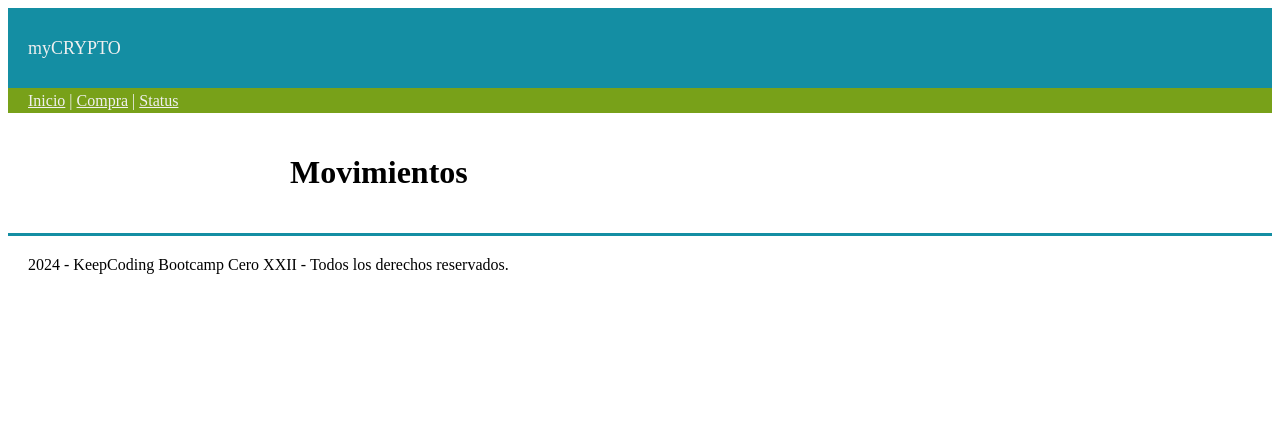
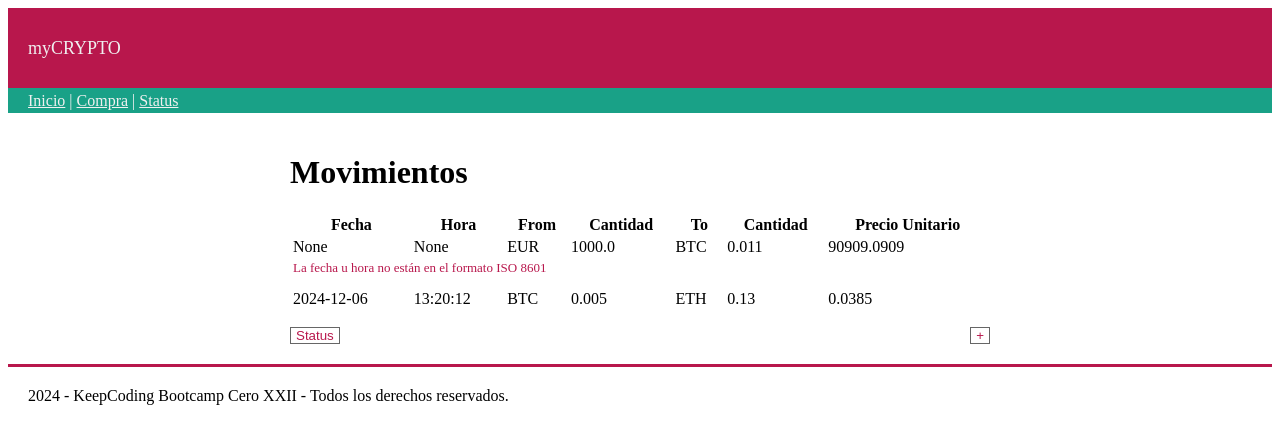
Before and after one commit to claudiadevis/Proyecto_Simulador_Cryptos, a Flask app: page / in a window 1280 px wide. Shown: the top 444 px of the page. Run offline with Flask 3, Linux system fonts and the light colour scheme; data comes from the database, SQL or seed files in the repository; both versions use the stored data as it was after the commit.

Commit message:
Inicio listo, compra en proceso

```diff
--- a/cryptos/models.py
+++ b/cryptos/models.py
@@ -0,0 +1,162 @@
+from datetime import date, datetime
+
+import sqlite3
+RUTA_DB = 'cryptos/data/cryptos.db'
+
+monedas = [
+    'EUR',
+    'BTC',
+    'ETH',
+    'USDT',
+    'ADA',
+    'SOL',
+    'XRP',
+    'DOT',
+    'DOGE',
+    'SHIB',
+]
+
+
+class DBManager:
+    """
+    Clase para interactuar con la base de datos
+    """
+
+    def __init__(self, ruta):
+        self.ruta = ruta
+
+    def consultarSQL(self, consulta):
+
+        conexion = sqlite3.connect(self.ruta)
+        cursor = conexion.cursor()
+        cursor.execute(consulta)
+        datos = cursor.fetchall()
+
+        self.registros = []
+        nombres_columna = []
+
+        for columna in cursor.description:
+            nombres_columna.append(columna[0])
+
+        for dato in datos:
+            movimiento = {}
+            indice = 0
+            for nombre in nombres_columna:
+                movimiento[nombre] = dato[indice]
+                indice += 1
+            self.registros.append(movimiento)
+
+        conexion.close()
+        return self.registros
+
+
+class Movimiento:
+
+    def __init__(self, dict_mov):
+        self.errores = []
+
+        fecha = dict_mov.get('date', '')
+        hora = dict_mov.get('time', '')
+        moneda_from = dict_mov.get('from_currency', '')
+        cantidad_from = dict_mov.get('from_quantity', 0)
+        moneda_to = dict_mov.get('to_currency', '')
+        cantidad_to = dict_mov.get('to_quantity', 0)
+
+        self.id = dict_mov.get('id')
+
+        # Validación fecha y hora
+        try:
+            fecha_hora = fecha + 'T' + hora + 'Z'
+            self.fecha_hora = datetime.fromisoformat(fecha_hora)
+            self.fecha = fecha
+            self.hora = hora
+        except ValueError:
+            self.fecha_hora = None
+            mensaje = f'La fecha u hora no están en el formato ISO 8601'
+            self.errores.append(mensaje)
+        except TypeError:
+            self.fecha_hora = None
+            mensaje = f'La fecha u hora no son una cadena'
+            self.errores.append(mensaje)
+        except:
+            self.fecha_hora = None
+            mensaje = f'Error desconocido con la fecha u hora'
+            self.errores.append(mensaje)
+
+        # Validación from (moneda)
+        if moneda_from in monedas:
+            self.moneda_from = moneda_from
+        else:
+            raise ValueError(
+                f'La moneda {moneda_from} no es una moneda válida')
+
+        # Validación to (moneda)
+        if moneda_to in monedas:
+            self.moneda_to = moneda_to
+        else:
+            raise ValueError(f'La moneda {moneda_to} no es una moneda válida')
+
+        # Validación cantidad_from
+        try:
+            valor = float(cantidad_from)
+            if valor > 0:
+                self.cantidad_from = valor
+            else:
+                self.cantidad_from = 0
+                mensaje = f'El importe de la cantidad debe ser un número mayor que cero'
+                self.errores.append(mensaje)
+
+        except ValueError:
+            self.cantidad_from = 0
+            mensaje = f'El valor no es convertible a número'
+            self.errores.append(mensaje)
+
+        # Validación cantidad_to
+        try:
+            valor = float(cantidad_to)
+            if valor > 0:
+                self.cantidad_to = valor
+            else:
+                self.cantidad_to = 0
+                mensaje = f'El importe de la cantidad debe ser un número mayor que cero'
+                self.errores.append(mensaje)
+
+        except ValueError:
+            self.cantidad_to = 0
+            mensaje = f'El valor no es convertible a número'
+            self.errores.append(mensaje)
+
+        if self.cantidad_to:
+            if self.cantidad_from:
+                self.precio_unitario = round(
+                    self.cantidad_from / self.cantidad_to, 4)
+
+    @property
+    def has_errors(self):
+        return len(self.errores) > 0
+
+    def __str__(self):
+        return f'{self.fecha} | {self.hora} | {self.moneda_from} | {self.cantidad_from} | {self.moneda_to} | {self.cantidad_to}'
+
+    def __repr__(self):
+        return self.__str__()
+
+
+class ListaMovimientosDB:
+
+    def __init__(self):
+        try:
+            self.cargar_movimientos()
+        except:
+            self.movimientos = []
+
+    def cargar_movimientos(self):
+        db = DBManager(RUTA_DB)
+        sql = 'SELECT id, date, time, from_currency, from_quantity, to_currency, to_quantity FROM movimientos'
+        datos = db.consultarSQL(sql)
+
+        self.movimientos = []
+        for dato in datos:
+            mov = Movimiento(dato)
+            # ☺print(mov)
+            self.movimientos.append(mov)
--- a/cryptos/static/css/styles.css
+++ b/cryptos/static/css/styles.css
@@ -1,6 +1,6 @@
 :root {
-  --primary-color: hsl(189, 78%, 36%);
-  --secondary-color: #78a119;
+  --primary-color: #b8174c;
+  --secondary-color: #19a187;
 
   --neutral-100: #f0f0f0;
   --neutral-60: #666666;
@@ -45,12 +45,7 @@ header {
 
 .tabla {
   width: 100%;
-  margin: 0;
-}
-
-.tabla .numero,
-.tabla .acciones {
-  text-align: right;
+  margin-bottom: 15px;
 }
 
 .tabla .lista-vacia {
@@ -71,21 +66,51 @@ header {
   border-top: var(--standard-border);
 }
 
-.acciones .mini-boton {
-  /* border: solid thin var(--primary-color); */
+.acciones {
+  display: flex;
+  flex-direction: row;
+  justify-content: space-between;
+}
+
+.boton {
+  border: 0.5px solid var(--neutral-60);
+  cursor: pointer;
   padding: 0 5px;
-  /* background-color: lightgray; */
+  background-color: white;
   color: var(--primary-color);
 }
 
-.acciones a.mini-boton:hover {
-  text-decoration: none;
-  color: white;
-  background-color: var(--primary-color);
+.boton:hover {
+  background-color: var(--neutral-60);
+  color: var(--neutral-100)
 }
 
-.errors {
-  color: var(--error-color);
-  font-size: small;
-  margin: 0;
+.mini-boton {
+  width: 40px;
+  height: 40px;
+  background-color: var(--neutral-100);
+  color: var(--neutral-60)
 }
+
+.campo {
+  display: flex;
+  justify-content: space-between;
+  font-size: 20px;
+}
+
+.linea {
+  display: flex;
+  align-items: center;
+  font-size: 20px;
+}
+
+.calculadora {
+  align-items: center;
+  display: flex;
+  justify-content: flex-start;
+  gap: 10px;
+}
+
+.fa-custom-size {
+  font-size: 25px;
+}
--- a/cryptos/templates/inicio.html
+++ b/cryptos/templates/inicio.html
@@ -7,3 +7,62 @@
 {% block page_title %}
 <h1>Movimientos</h1>
 {% endblock page_title %}
+
+{% block contenido %}
+<table class='paper tabla'>
+    <tr class="fila">
+        <th>Fecha</th>
+        <th>Hora</th>
+        <th>From</th>
+        <th>Cantidad</th>
+        <th>To</th>
+        <th>Cantidad</th>
+        <th>Precio Unitario</th>
+    </tr>
+    {% if movs %}
+    {% for m in movs %}
+    <tr class="fila">
+        {% if m.fecha_hora %}
+        <td>{{ m.fecha }}</td>
+        <td>{{ m.hora }}</td>
+        {% else %}
+        <td>None</td>
+        <td>None</td>
+        {% endif %}
+        <td>{{ m.moneda_from }}</td>
+        <td>{{ m.cantidad_from }}</td>
+        <td>{{ m.moneda_to }}</td>
+        <td>{{ m.cantidad_to }}</td>
+        <td>{{ m.precio_unitario }}</td>
+    </tr>
+    {% if m.has_errors %}
+    <tr>
+        <td colspan="4">
+            <p class="error">
+                {% for error in m.errores %}
+                {{error}}<br>
+                {% endfor %}
+            </p>
+        </td>
+    </tr>
+    {% endif %}
+    {% endfor %}
+    {% else %}
+    <tr class="fila">
+        <td class="lista-vacia" colspan="6">No hay movimientos</td>
+    </tr>
+    {% endif %}
+</table>
+
+<block>
+    <div class="acciones">
+        <a href="/status">
+            <button class="boton">Status</button>
+        </a>
+        <a href="/compra">
+            <button class="boton boton-derecha">+</button>
+        </a>
+    </div>
+</block>
+
+{% endblock contenido %}
--- a/cryptos/views.py
+++ b/cryptos/views.py
@@ -1,8 +1,16 @@
 from flask import render_template
+
+from cryptos.models import ListaMovimientosDB, Movimiento
 
 from . import app
 
 
 @app.route('/')
 def home():
-    return render_template('inicio.html')
+    lista = ListaMovimientosDB()
+    return render_template('inicio.html', movs=lista.movimientos)
+
+
+@app.route('/compra')
+def comprar():
+    return render_template('compra.html')
```
Also changed, not shown: cryptos/templates/compra.html (+66 -0 lines), cryptos/data/cryptos.db (added).
